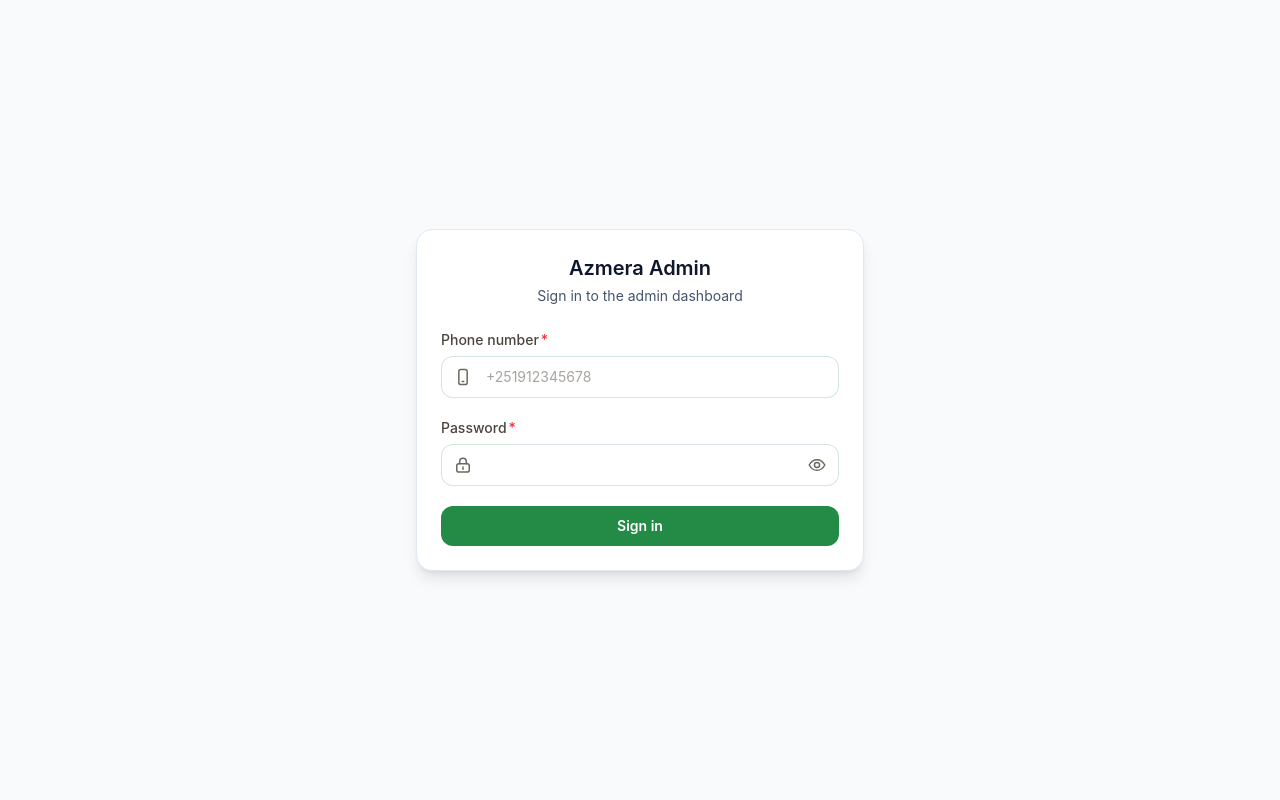
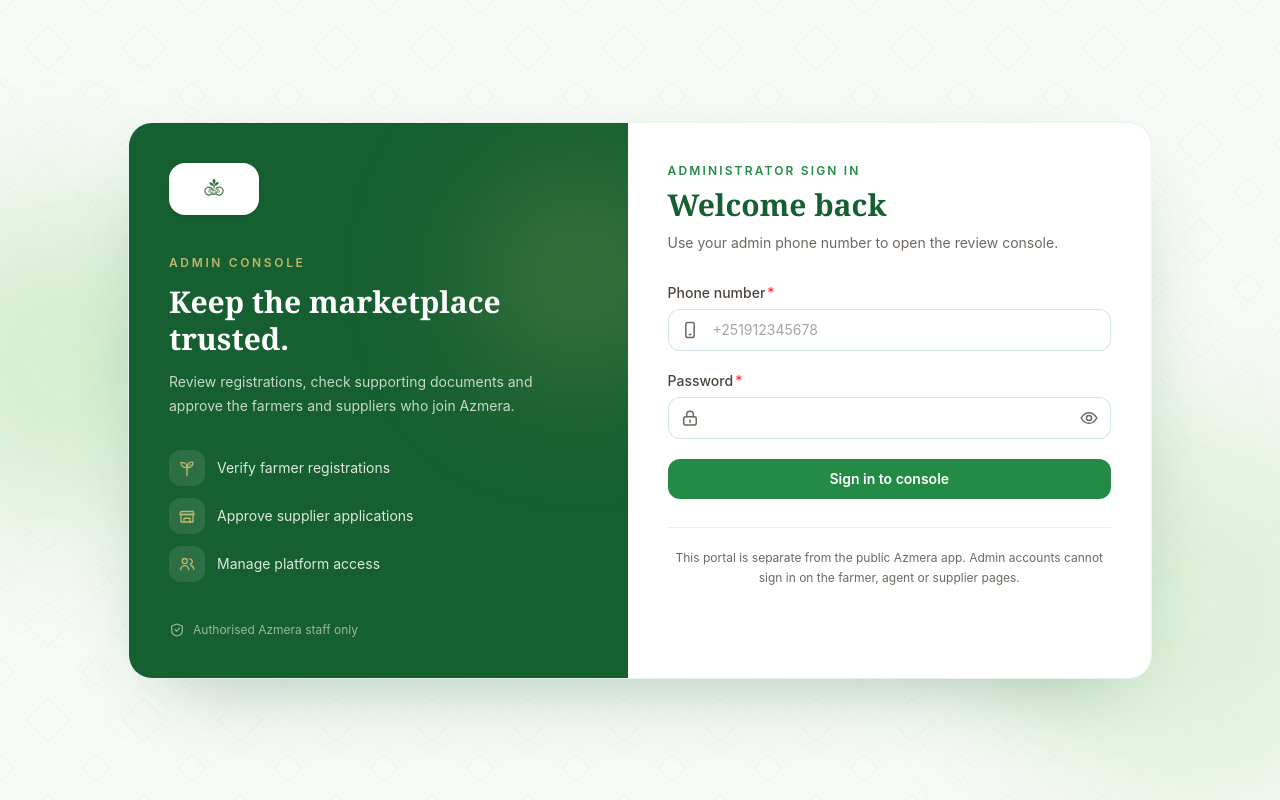
Before and after one commit to Tensaye-Daniel/Azmera-pay, a React (Vite) app in the folder azmera-pay/admin-frontend/: page /login in a window 1280 px wide. Built offline with nearby package versions, Linux system fonts and the light colour scheme.

Commit message:
feat(admin): redesign admin sign in experience

```diff
--- a/azmera-pay/admin-frontend/src/pages/auth/Login.tsx
+++ b/azmera-pay/admin-frontend/src/pages/auth/Login.tsx
@@ -7,7 +7,14 @@ import Field from '../../components/ui/Field'
 import Notice from '../../components/ui/Notice'
 import PasswordInput from '../../components/ui/PasswordInput'
 import TextInput from '../../components/ui/TextInput'
-import { LockIcon, PhoneIcon } from '../../components/ui/icons'
+import {
+  LockIcon,
+  PhoneIcon,
+  ShieldIcon,
+  SproutIcon,
+  StoreIcon,
+  UsersIcon,
+} from '../../components/ui/icons'
 import { useAuthStore } from '../../store/auth'
 
 interface LocationState { from?: { pathname?: string } }
@@ -20,6 +27,12 @@ function normalizePhone(value: string): string {
   if (!digits.startsWith('251')) digits = '251' + digits
   return '+' + digits
 }
+
+const reviewPoints = [
+  { icon: SproutIcon, label: 'Verify farmer registrations' },
+  { icon: StoreIcon, label: 'Approve supplier applications' },
+  { icon: UsersIcon, label: 'Manage platform access' },
+]
 
 export default function Login() {
   const [identifier, setIdentifier] = useState('')
@@ -73,14 +86,74 @@ export default function Login() {
   }
 
   return (
-    <div className='flex min-h-screen items-center justify-center bg-slate-50 px-4'>
-      <div className='w-full max-w-md rounded-2xl border border-slate-200 bg-white p-6 shadow-lg'>
-        <header className='mb-6 text-center'>
-          <h1 className='text-xl font-semibold text-slate-900'>Azmera Admin</h1>
-          <p className='mt-1 text-sm text-slate-600'>Sign in to the admin dashboard</p>
+    <div className='relative flex min-h-screen items-center justify-center overflow-hidden bg-[#f7faf6] px-4 py-8 sm:px-6'>
+      <div className='pointer-events-none absolute inset-0' aria-hidden='true'>
+        <div className='bg-ethiopian-pattern absolute inset-0 opacity-20' />
+        <span className='absolute -left-24 top-1/4 size-80 rounded-full bg-mint/70 blur-3xl' />
+        <span className='absolute -right-24 bottom-0 size-96 rounded-full bg-mint/50 blur-3xl' />
+      </div>
+
+      <div className='relative grid w-full max-w-5xl overflow-hidden rounded-3xl border border-forest/10 bg-white shadow-[0_30px_80px_-40px_rgba(22,95,48,0.45)] lg:grid-cols-[1fr_1.05fr]'>
+        <aside className='relative hidden flex-col justify-between overflow-hidden bg-forest-deeper p-10 text-white lg:flex'>
+          <div className='pointer-events-none absolute inset-0 opacity-[0.18]' aria-hidden='true'>
+            <div className='bg-ethiopian-pattern absolute inset-0' />
+          </div>
+          <span className='absolute -right-16 top-10 size-56 rounded-full bg-gold/20 blur-3xl' aria-hidden='true' />
+
+          <div className='relative'>
+            <span className='inline-flex items-center rounded-2xl bg-white px-3 py-2 shadow-sm'>
+              <img src='/images/logo.png' alt='Azmera' className='h-9 w-auto max-w-[9rem] object-contain' />
+            </span>
+
+            <p className='mt-10 text-xs font-semibold uppercase tracking-[0.22em] text-gold'>
+              Admin console
+            </p>
+            <h1 className='mt-3 font-serif text-3xl font-semibold leading-tight'>
+              Keep the marketplace trusted.
+            </h1>
+            <p className='mt-3 max-w-sm text-sm leading-6 text-white/75'>
+              Review registrations, check supporting documents and approve the
+              farmers and suppliers who join Azmera.
+            </p>
+
+            <ul className='mt-8 space-y-3'>
+              {reviewPoints.map(({ icon: Icon, label }) => (
+                <li key={label} className='flex items-center gap-3 text-sm text-white/85'>
+                  <span className='grid size-9 shrink-0 place-items-center rounded-xl bg-white/10 text-gold'>
+                    <Icon className='size-4.5' />
+                  </span>
+                  {label}
+                </li>
+              ))}
+            </ul>
+          </div>
+
+          <p className='relative mt-10 flex items-center gap-2 text-xs text-white/55'>
+            <ShieldIcon className='size-4' />
+            Authorised Azmera staff only
+          </p>
+        </aside>
+
+        <main className='p-6 sm:p-10'>
+          <div className='mb-8 flex justify-center lg:hidden'>
+            <img src='/images/logo.png' alt='Azmera' className='h-10 w-auto object-contain' />
+          </div>
+
+          <header>
+            <p className='text-xs font-semibold uppercase tracking-[0.18em] text-forest'>
+              Administrator sign in
+            </p>
+            <h2 className='mt-2 font-serif text-2xl font-semibold text-forest-deeper sm:text-3xl'>
+              Welcome back
+            </h2>
+            <p className='mt-2 text-sm leading-6 text-stone'>
+              Use your admin phone number to open the review console.
+            </p>
           </header>
-        {error && <Notice variant='error' className='mb-6'>{error}</Notice>}
-        <form onSubmit={handleSubmit} className='space-y-5' noValidate>
+
+          {error && <Notice variant='error' className='mt-6'>{error}</Notice>}
+
+          <form onSubmit={handleSubmit} className='mt-7 space-y-5' noValidate>
             <Field id='identifier' label='Phone number' required error={errors.identifier}>
               <TextInput type='text' autoComplete='username' value={identifier}
                 onChange={(e) => { setIdentifier(e.target.value); setErrors((p) => ({ ...p, identifier: undefined })) }}
@@ -91,8 +164,14 @@ export default function Login() {
                 onChange={(e) => { setPassword(e.target.value); setErrors((p) => ({ ...p, password: undefined })) }}
                 leadingIcon={<LockIcon className='size-5' />} />
             </Field>
-          <Button type='submit' fullWidth loading={submitting}>{submitting ? 'Signing in...' : 'Sign in'}</Button>
+            <Button type='submit' fullWidth loading={submitting}>{submitting ? 'Signing in...' : 'Sign in to console'}</Button>
           </form>
+
+          <p className='mt-7 border-t border-forest/10 pt-5 text-center text-xs leading-5 text-stone'>
+            This portal is separate from the public Azmera app. Admin accounts
+            cannot sign in on the farmer, agent or supplier pages.
+          </p>
+        </main>
       </div>
     </div>
   )
```
Lines whose indentation alone changed are shown as unchanged.
